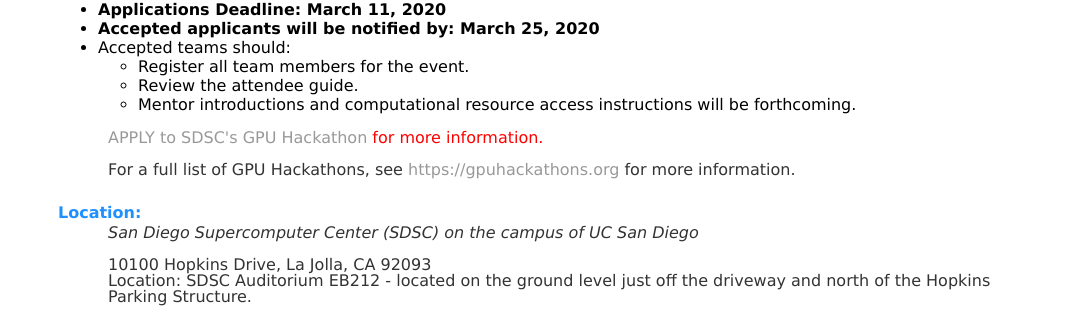
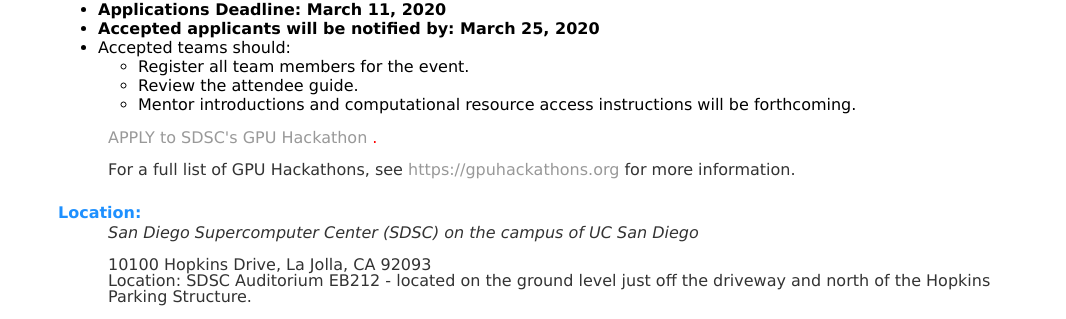
Before and after one commit to sdsc-hpc-training/sdsc-hpc-training.github.io, a Jekyll site: the page built from gpuhackathon/index.html, in a window 1280 px wide. Shown: the part 1242-1561 px from the top of the page, without its empty margins (160-1226 px from the left). Built offline with Jekyll 4.4.1, drawn with Linux system fonts in a browser that asks for light colours.

Commit message:
Update index.html

```diff
--- a/gpuhackathon/index.html
+++ b/gpuhackathon/index.html
@@ -92,7 +92,7 @@
         </ul>
     </ul>
     <p id="paral"><font color="red"><a http="https://gpuhackathons.org/form/register?hackathon_which_event=253">APPLY to SDSC's GPU Hackathon</a>
-      for more information.</font></p>
+    .</font></p>
 
       <p id="paral">For a full list of GPU Hackathons, see <a http="https://gpuhackathons.org/">https://gpuhackathons.org</a>
       for more information.</p>
```
